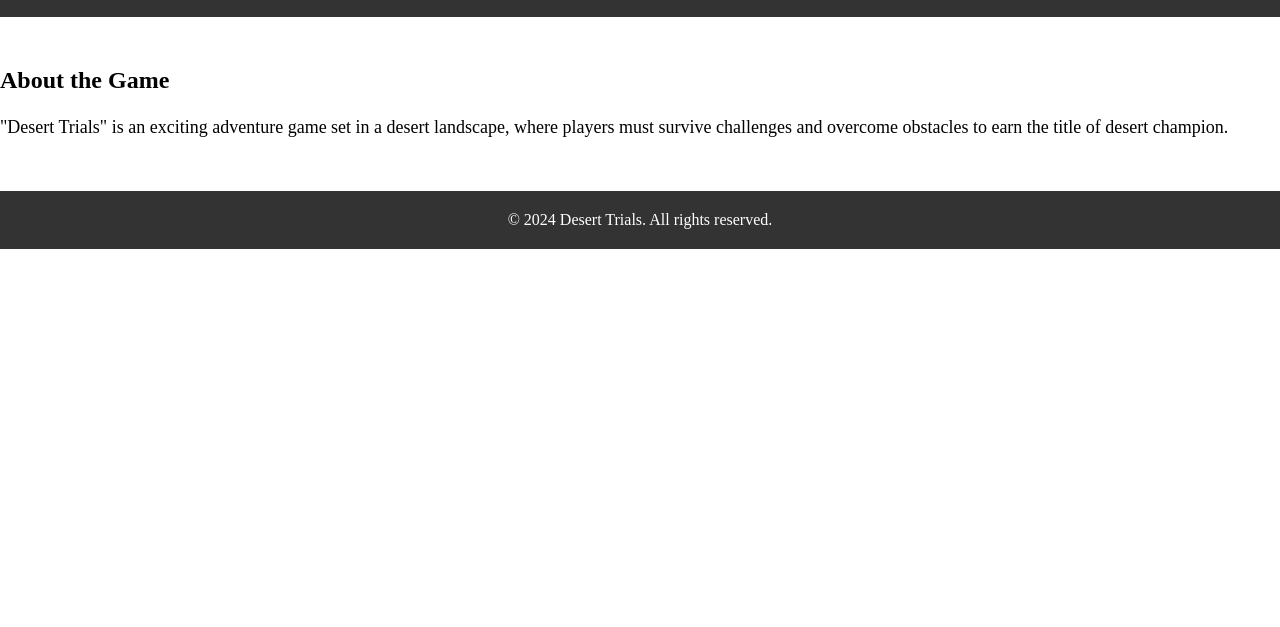
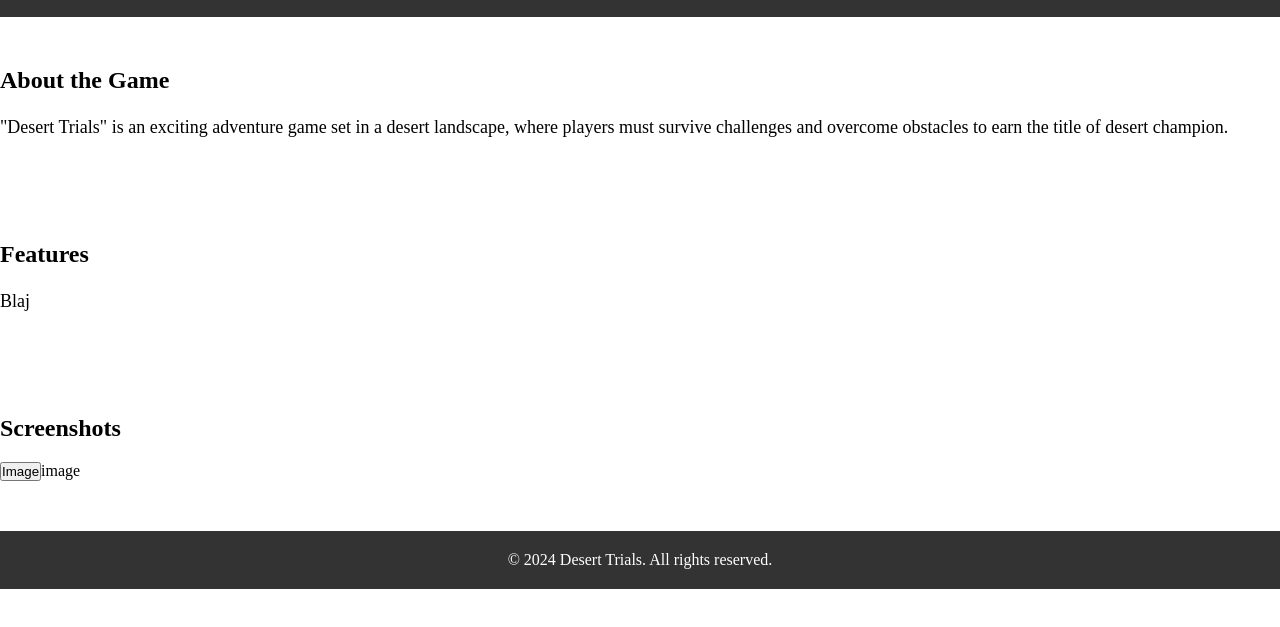
Before and after one commit to rogaliqq/deserttrials.github.io, a plain HTML site: page index.html in a window 1280 px wide. Shown: the part 83-710 px from the top of the page. Drawn offline with Linux system fonts and the light colour scheme.

Commit message:
Update index.html

```diff
--- a/index.html
+++ b/index.html
@@ -27,7 +27,15 @@
         <p>"Desert Trials" is an exciting adventure game set in a desert landscape, where players must survive challenges and overcome obstacles to earn the title of desert champion.</p>
     </section>
 
-    <!-- Other sections -->
+    <section id="features">
+        <h2>Features</h2>
+        <p>Blaj</p>
+    </section>
+
+    <section id="screenshots">
+    <h2>Screenshots</h2>
+    <button>Image</button>image
+    </section>
 
     <footer>
         <p>© 2024 Desert Trials. All rights reserved.</p>
```
